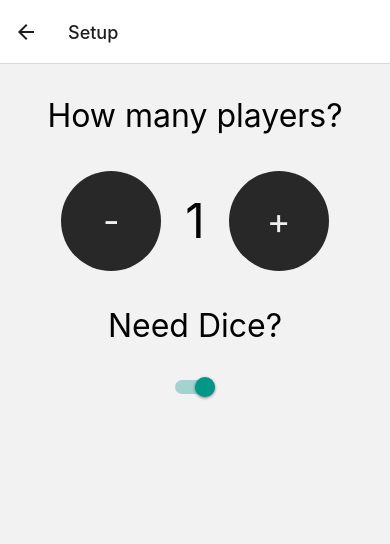
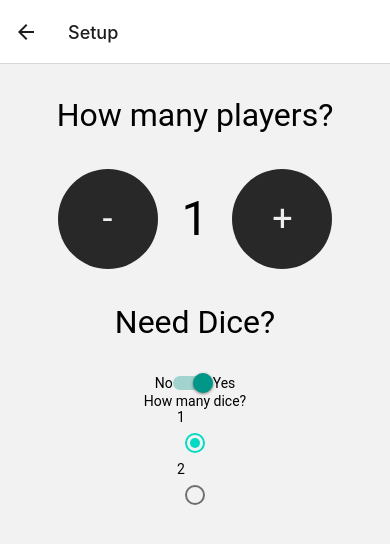
Before and after one commit to lanceturbes/board-game-tracker-mobile, a React Native app: screen / in a window 390 px wide. Both pictures are taken after a click on the button "START NEW GAME". Shown: the top 544 px of the page. Built offline with nearby package versions, Linux system fonts and the light colour scheme.

Commit message:
feat: add 'dice count' selection

```diff
--- a/src/screens/GameSetupScreen.js
+++ b/src/screens/GameSetupScreen.js
@@ -1,11 +1,16 @@
-import { StyleSheet, Text, View, Pressable, Switch } from "react-native";
 import React, { useState } from "react";
+import { StyleSheet, View, Pressable, Switch } from "react-native";
+import { Text } from "react-native-paper";
+import { RadioButton } from "react-native-paper";
+
+const initialGameOptions = {
+  playerCount: 1,
+  needDice: true,
+  diceCount: 1,
+};
 
 export default function GameSetupScreen() {
-  const [gameOptions, setGameOptions] = useState({
-    playerCount: 1,
-    needDice: true,
-  });
+  const [gameOptions, setGameOptions] = useState(initialGameOptions);
 
   const handlePlayerCount = (operation) => {
     switch (operation) {
@@ -34,6 +39,7 @@ export default function GameSetupScreen() {
     setGameOptions({
       ...gameOptions,
       needDice: !gameOptions.needDice,
+      diceCount: !gameOptions.needDice ? 1 : 0,
     });
   };
 
@@ -41,7 +47,7 @@ export default function GameSetupScreen() {
     <View style={styles.viewContainerScreen}>
       <Text style={styles.textTitle}>How many players?</Text>
 
-      <View style={styles.viewContainerCounter}>
+      <View style={styles.viewContainerInput}>
         <Pressable
           style={styles.buttonCounter}
           title="-1"
@@ -59,7 +65,34 @@ export default function GameSetupScreen() {
       </View>
 
       <Text style={styles.textTitle}>Need Dice?</Text>
-      <Switch value={gameOptions.needDice} onValueChange={handleDiceToggle} />
+
+      <View style={styles.viewContainerInput}>
+        <Text>No</Text>
+        <Switch value={gameOptions.needDice} onValueChange={handleDiceToggle} />
+        <Text>Yes</Text>
+      </View>
+
+      {gameOptions.needDice && (
+        <>
+          <Text>How many dice?</Text>
+
+          <RadioButton.Group
+            onValueChange={(newValue) =>
+              setGameOptions({ ...gameOptions, diceCount: newValue })
+            }
+            value={gameOptions.diceCount}
+          >
+            <View>
+              <Text>1</Text>
+              <RadioButton value={1} />
+            </View>
+            <View>
+              <Text>2</Text>
+              <RadioButton value={2} />
+            </View>
+          </RadioButton.Group>
+        </>
+      )}
     </View>
   );
 }
@@ -69,7 +102,7 @@ const styles = StyleSheet.create({
     flex: 1,
     alignItems: "center",
   },
-  viewContainerCounter: {
+  viewContainerInput: {
     flexDirection: "row",
     alignItems: "center",
     textAlign: "center",
```
